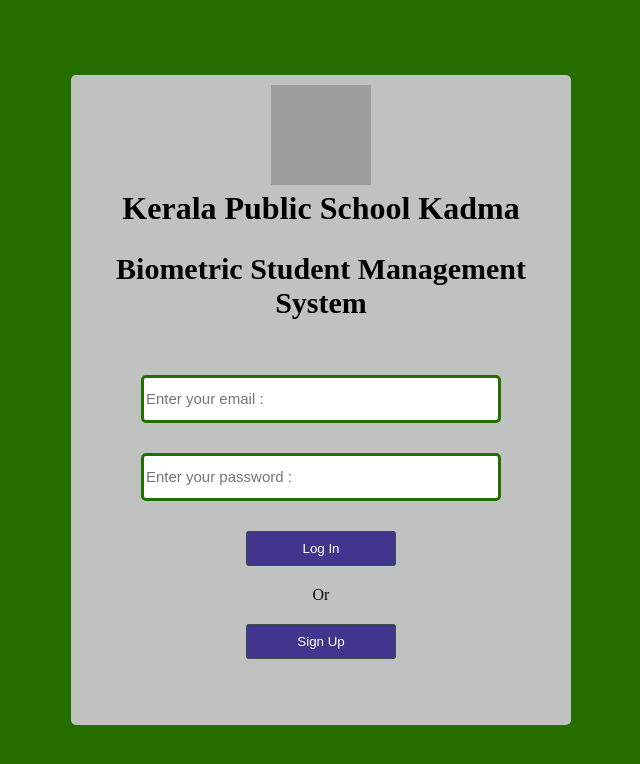
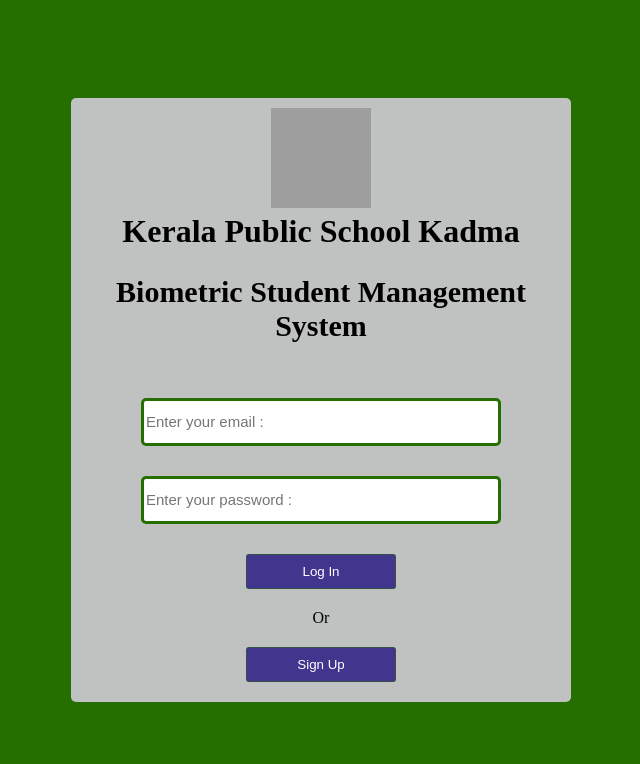
Before and after one commit to IntriguedDeveloper/BSMS, a React (Vite) app: page / in a window 1280 px wide. Shown: the top 764 px of the page, without its empty margins (319-959 px from the left). Built offline with nearby package versions, Linux system fonts and the light colour scheme; grey boxes are pictures that could not be loaded; a web font is replaced by a local one.

Commit message:
change height for body ratio

```diff
--- a/src/Auth/ClientAuthPage.css
+++ b/src/Auth/ClientAuthPage.css
@@ -14,7 +14,7 @@ body{
 }
 .box{
     width: 500px;
-    height: 650px;
+    height: max-content;
     background-color: rgb(191,194,192);
     border-radius: 5px;
     text-align: center;
```
